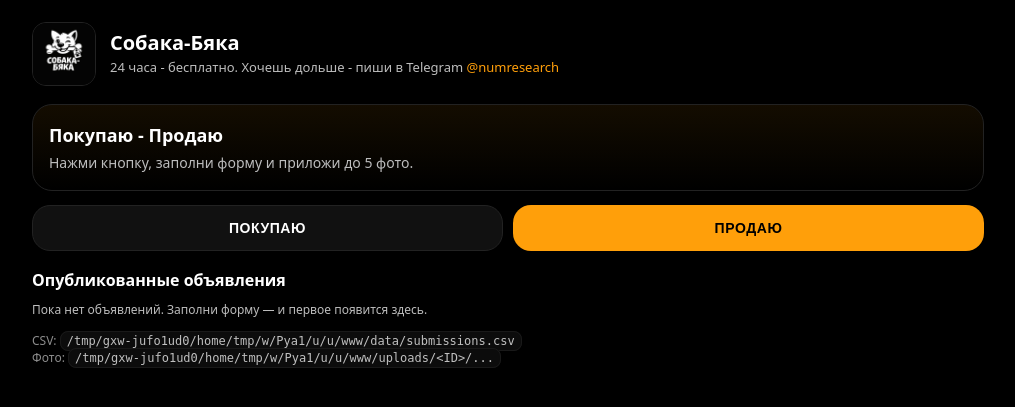
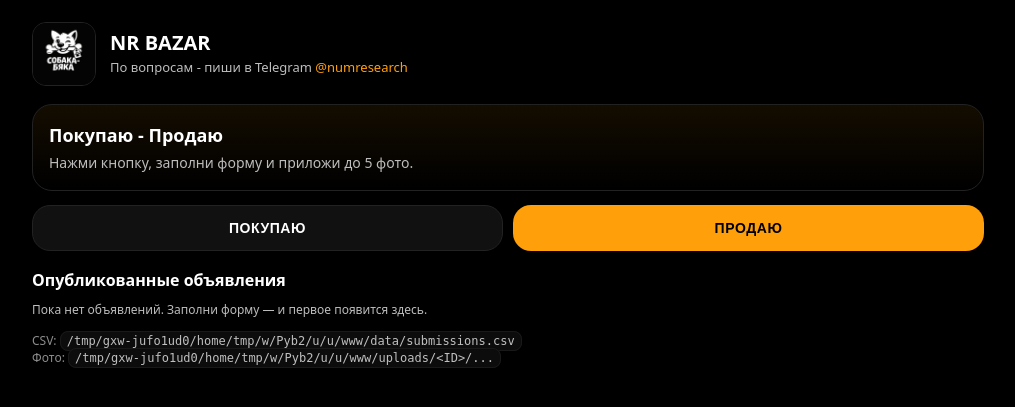
Before and after one commit to DIF-dk2024/nr-bazar, a Flask app: page / in a window 1280 px wide. Shown: the top 407 px of the page, without its empty margins (132-1147 px from the left). Run offline with Flask 3, Linux system fonts and the light colour scheme.

Commit message:
Update index.html

```diff
--- a/templates/index.html
+++ b/templates/index.html
@@ -3,7 +3,7 @@
 <head>
   <meta charset="utf-8" />
   <meta name="viewport" content="width=device-width,initial-scale=1" />
-  <title>Собака-Бяка — Покупаю / Продаю</title>
+  <title>NR BAZAR — Покупаю / Продаю</title>
   <style>
     :root{
       --bg:#000;
@@ -106,10 +106,10 @@
 <body>
   <div class="wrap">
     <div class="top">
-      <div class="logo"><img src="/static/logo.jpeg" alt="Собака-Бяка" /></div>
+      <div class="logo"><img src="/static/logo.jpeg" alt="NR BAZAR" /></div>
       <div class="title">
-        <h1>Собака-Бяка</h1>
-        <p>24 часа - бесплатно. Хочешь дольше - пиши в Telegram <a href="https://t.me/numresearch" target="_blank" rel="noreferrer">@numresearch</a></p>
+        <h1>NR BAZAR</h1>
+        <p>По вопросам - пиши в Telegram <a href="https://t.me/numresearch" target="_blank" rel="noreferrer">@numresearch</a></p>
       </div>
     </div>
 
```
